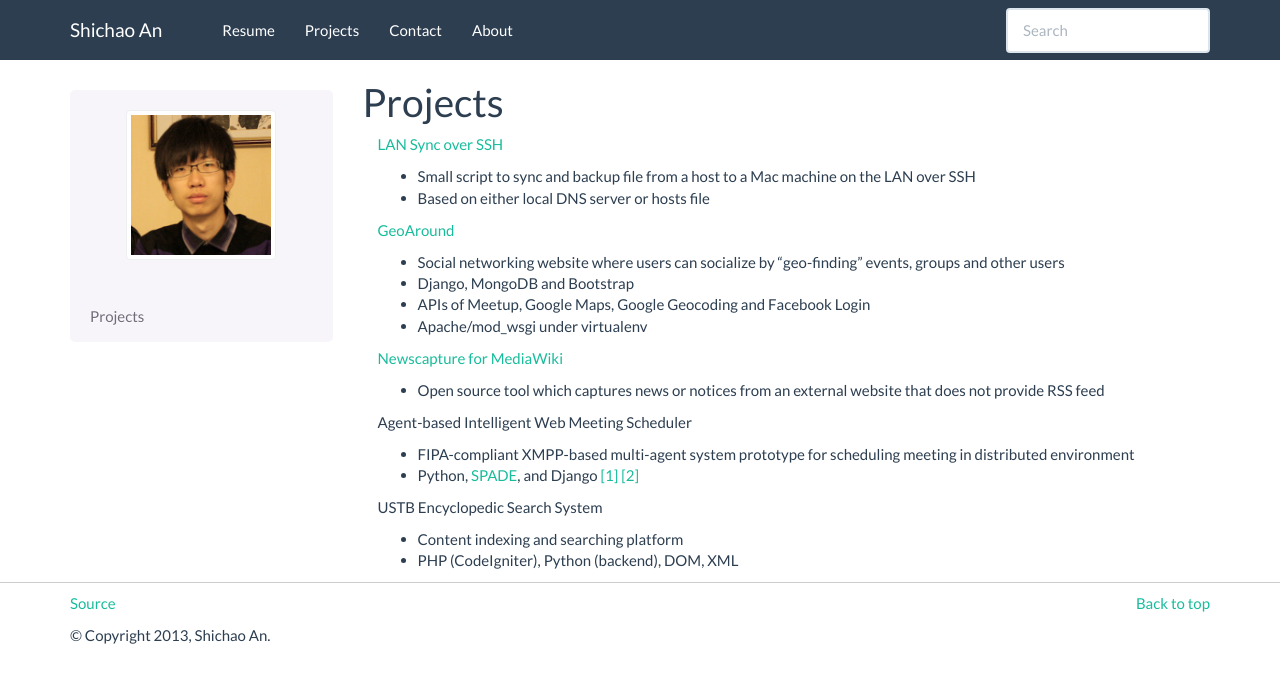
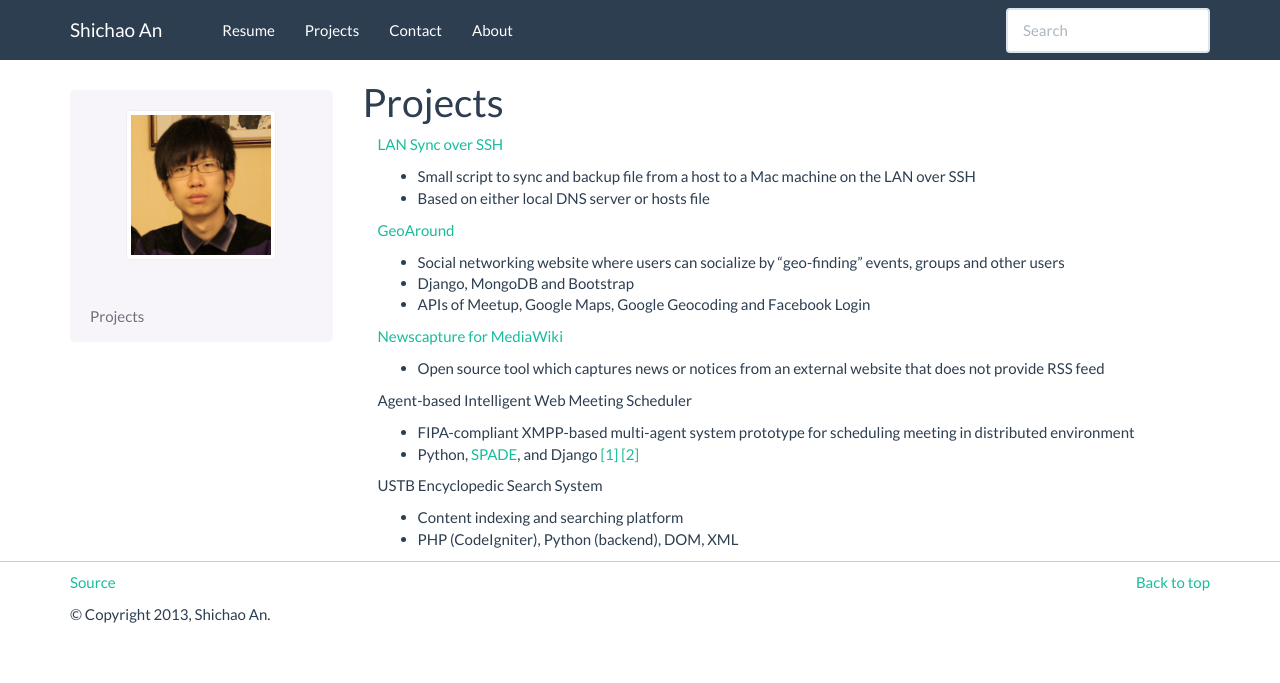
Before and after one commit to NulledExceptions/shichao, a Sphinx documentation site: the page built from source/projects.rst, in a window 1280 px wide. Shown: the top 683 px of the page. Built offline with Sphinx 7.4.7, drawn with Linux system fonts in a browser that asks for light colours.

Commit message:
Trim unnecessary items in project

```diff
--- a/source/projects.rst
+++ b/source/projects.rst
@@ -19,7 +19,6 @@ Projects
 	* Social networking website where users can socialize by "geo-finding" events, groups and other users
 	* Django, MongoDB and Bootstrap
 	* APIs of Meetup, Google Maps, Google Geocoding and Facebook Login
-	* Apache/mod_wsgi under virtualenv
 
 .. container:: section
 
```
